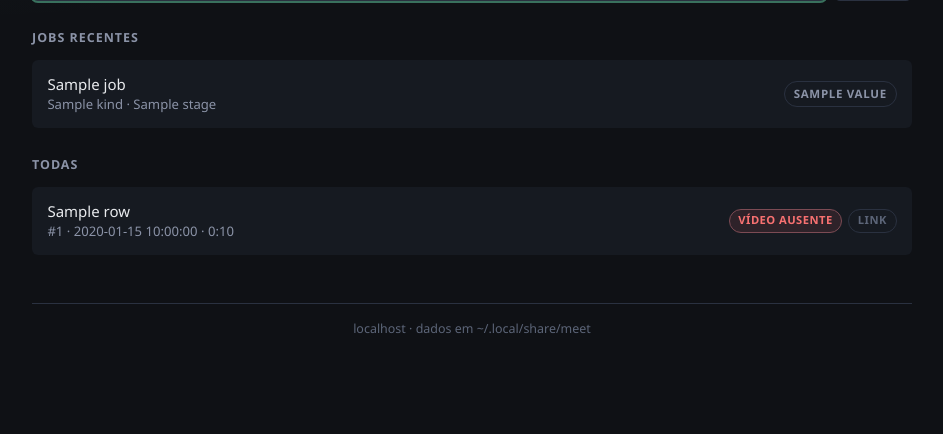
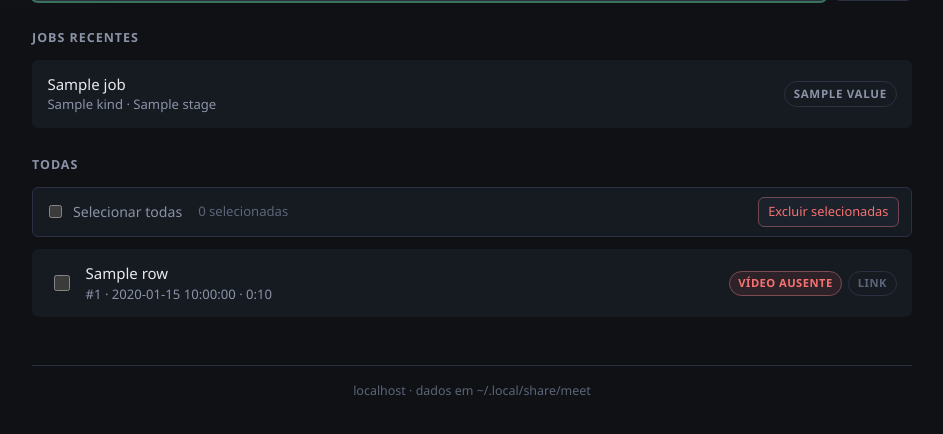
Before and after one commit to EaeDave/context-wrapper, a FastAPI app: template src/meet/web/templates/index.html in a window 1280 px wide. Shown: the part 223-657 px from the top of the page, without its empty margins (168-1111 px from the left). Run offline with FastAPI, Linux system fonts and the light colour scheme; the template is opened without the code that fills it: most values are stand-ins (such as "Sample title", 1, 10 or a date in 2020).

Commit message:
feat(web): bulk select and delete meetings
Add list checkboxes, select-all, and bulk-delete so several
meetings can be removed from the SQLite store in one action.

```diff
--- a/src/meet/store.py
+++ b/src/meet/store.py
@@ -378,6 +378,22 @@ class Store:
 
         return True
 
+    def delete_meetings(
+        self,
+        meeting_ids: list[int],
+        *,
+        data_dir: Path,
+        delete_markdown: bool = True,
+    ) -> int:
+        """Apaga várias reuniões; retorna quantas existiam e foram removidas."""
+        n = 0
+        for mid in meeting_ids:
+            if self.delete_meeting(
+                mid, data_dir=data_dir, delete_markdown=delete_markdown
+            ):
+                n += 1
+        return n
+
     def update_speaker(self, meeting_id: int, old: str, new: str) -> None:
         """Renomeia falante em segments e reindexa FTS da reunião."""
         with self._conn:
--- a/src/meet/web/app.py
+++ b/src/meet/web/app.py
@@ -387,6 +387,19 @@ def create_app() -> FastAPI:
             raise HTTPException(404, "Reunião não encontrada")
         return RedirectResponse("/", status_code=303)
 
+    @app.post("/meetings/bulk-delete")
+    def bulk_delete_meetings(
+        ids: Annotated[list[int], Form()] = [],
+    ) -> RedirectResponse:
+        """Exclui reuniões selecionadas na lista (checkboxes ``ids``)."""
+        settings, store = _settings_store()
+        # dedupe + só positivos
+        clean = sorted({int(i) for i in ids if int(i) > 0})
+        if not clean:
+            raise HTTPException(400, "Nenhuma reunião selecionada")
+        store.delete_meetings(clean, data_dir=settings.data_dir)
+        return RedirectResponse("/", status_code=303)
+
     @app.post("/meetings/{meeting_id}/relink")
     def relink_meeting(
         meeting_id: int,
--- a/src/meet/web/static/style.css
+++ b/src/meet/web/static/style.css
@@ -392,6 +392,50 @@ h2 {
   font-weight: 500;
 }
 
+.bulk-bar {
+  display: flex;
+  flex-wrap: wrap;
+  align-items: center;
+  gap: 0.75rem 1rem;
+  margin-bottom: 0.75rem;
+  padding: 0.55rem 0.75rem;
+  background: var(--bg-elev);
+  border: 1px solid var(--border);
+  border-radius: var(--radius-sm);
+}
+.bulk-select-all {
+  margin: 0;
+  font-size: 0.88rem;
+  color: var(--muted);
+}
+.bulk-count {
+  font-size: 0.82rem;
+  color: var(--faint);
+  font-variant-numeric: tabular-nums;
+  margin-right: auto;
+}
+.row-selectable {
+  align-items: center;
+  gap: 0.65rem;
+}
+.row-check {
+  display: flex;
+  align-items: center;
+  flex-shrink: 0;
+  cursor: pointer;
+  margin: 0;
+  padding: 0.15rem;
+}
+.row-check input {
+  accent-color: var(--accent);
+  width: 1rem;
+  height: 1rem;
+  cursor: pointer;
+}
+.row-main {
+  flex: 1;
+  min-width: 0;
+}
 .row-badges {
   display: flex;
   flex-wrap: wrap;
--- a/src/meet/web/templates/index.html
+++ b/src/meet/web/templates/index.html
@@ -49,10 +49,35 @@
 
   <h2>Todas</h2>
   {% if meetings %}
+    <form id="bulk-form" method="post" action="/meetings/bulk-delete">
+      <div class="bulk-bar">
+        <label class="check bulk-select-all">
+          <input type="checkbox" id="select-all" />
+          Selecionar todas
+        </label>
+        <span id="bulk-count" class="bulk-count">0 selecionadas</span>
+        <button
+          type="submit"
+          id="bulk-delete-btn"
+          class="btn btn-sm btn-danger"
+          disabled
+        >
+          Excluir selecionadas
+        </button>
+      </div>
+
       <div class="stack">
         {% for row in meetings %}
-        <div class="row">
-          <div>
+          <div class="row row-selectable">
+            <label class="row-check">
+              <input
+                type="checkbox"
+                name="ids"
+                value="{{ row.id }}"
+                class="meeting-cb"
+              />
+            </label>
+            <div class="row-main">
               <a class="title" href="/meetings/{{ row.id }}">{{ row.title }}</a>
               <div class="meta">#{{ row.id }} · {{ row.date }} · {{ fmt_duration(row.duration) }}</div>
             </div>
@@ -71,6 +96,7 @@
           </div>
         {% endfor %}
       </div>
+    </form>
   {% else %}
     <div class="card empty">
       Nenhuma reunião ainda.<br />
@@ -78,3 +104,59 @@
     </div>
   {% endif %}
 {% endblock %}
+
+{% block scripts %}
+  {% if meetings %}
+  <script>
+    (function () {
+      var form = document.getElementById("bulk-form");
+      var selectAll = document.getElementById("select-all");
+      var btn = document.getElementById("bulk-delete-btn");
+      var countEl = document.getElementById("bulk-count");
+      if (!form || !selectAll || !btn) return;
+
+      function boxes() {
+        return Array.prototype.slice.call(
+          form.querySelectorAll("input.meeting-cb")
+        );
+      }
+
+      function sync() {
+        var cbs = boxes();
+        var n = cbs.filter(function (c) { return c.checked; }).length;
+        countEl.textContent =
+          n === 1 ? "1 selecionada" : n + " selecionadas";
+        btn.disabled = n === 0;
+        selectAll.checked = n > 0 && n === cbs.length;
+        selectAll.indeterminate = n > 0 && n < cbs.length;
+      }
+
+      selectAll.addEventListener("change", function () {
+        boxes().forEach(function (c) {
+          c.checked = selectAll.checked;
+        });
+        sync();
+      });
+
+      form.addEventListener("change", function (e) {
+        if (e.target && e.target.classList.contains("meeting-cb")) sync();
+      });
+
+      form.addEventListener("submit", function (e) {
+        var n = boxes().filter(function (c) { return c.checked; }).length;
+        if (n === 0) {
+          e.preventDefault();
+          return;
+        }
+        var msg =
+          n === 1
+            ? "Excluir 1 reunião do banco (e mídia gerida, se houver)?"
+            : "Excluir " + n + " reuniões do banco (e mídia gerida, se houver)?";
+        if (!confirm(msg)) e.preventDefault();
+      });
+
+      sync();
+    })();
+  </script>
+  {% endif %}
+{% endblock %}
```
Also changed, not shown: tests/test_store.py (+13 -0 lines). Lines whose indentation alone changed are shown as unchanged.
